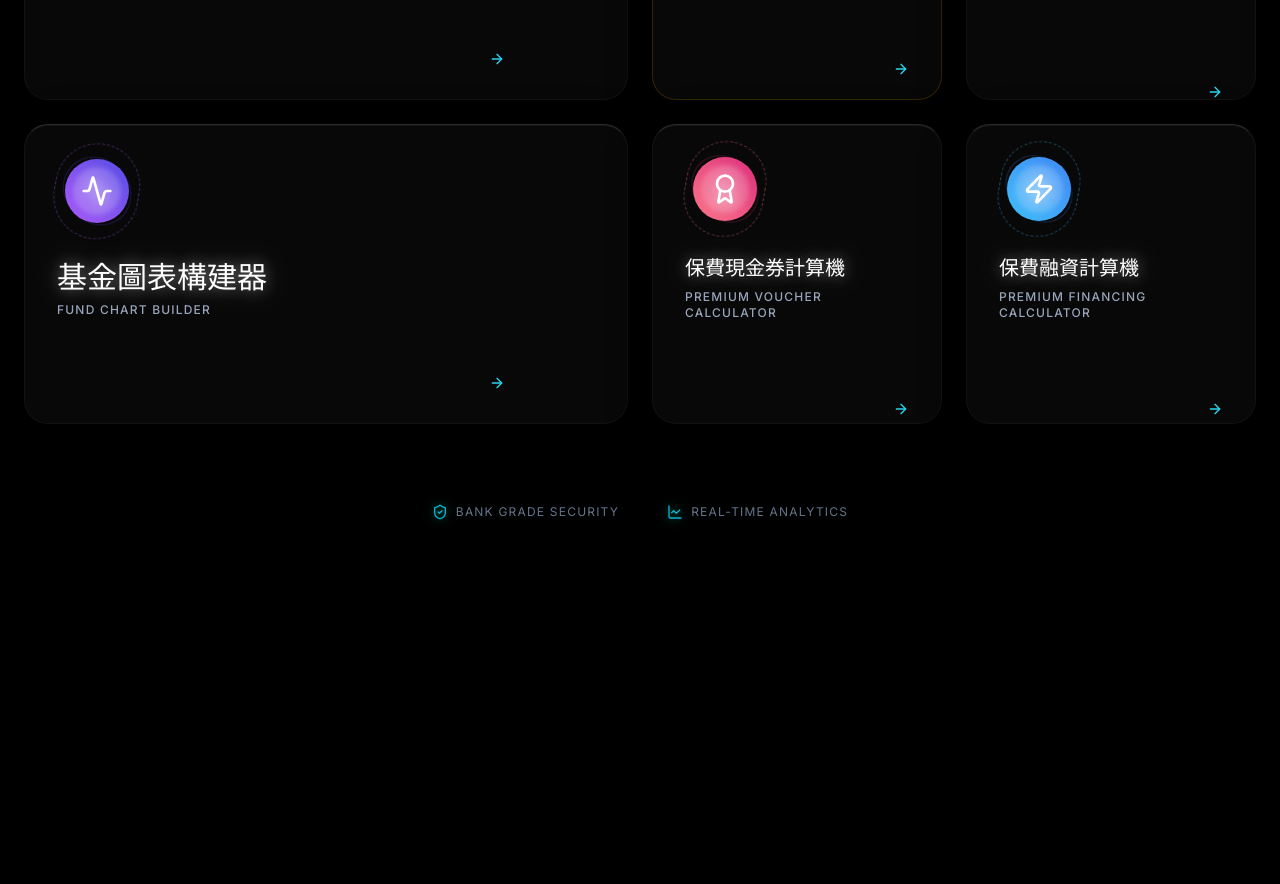
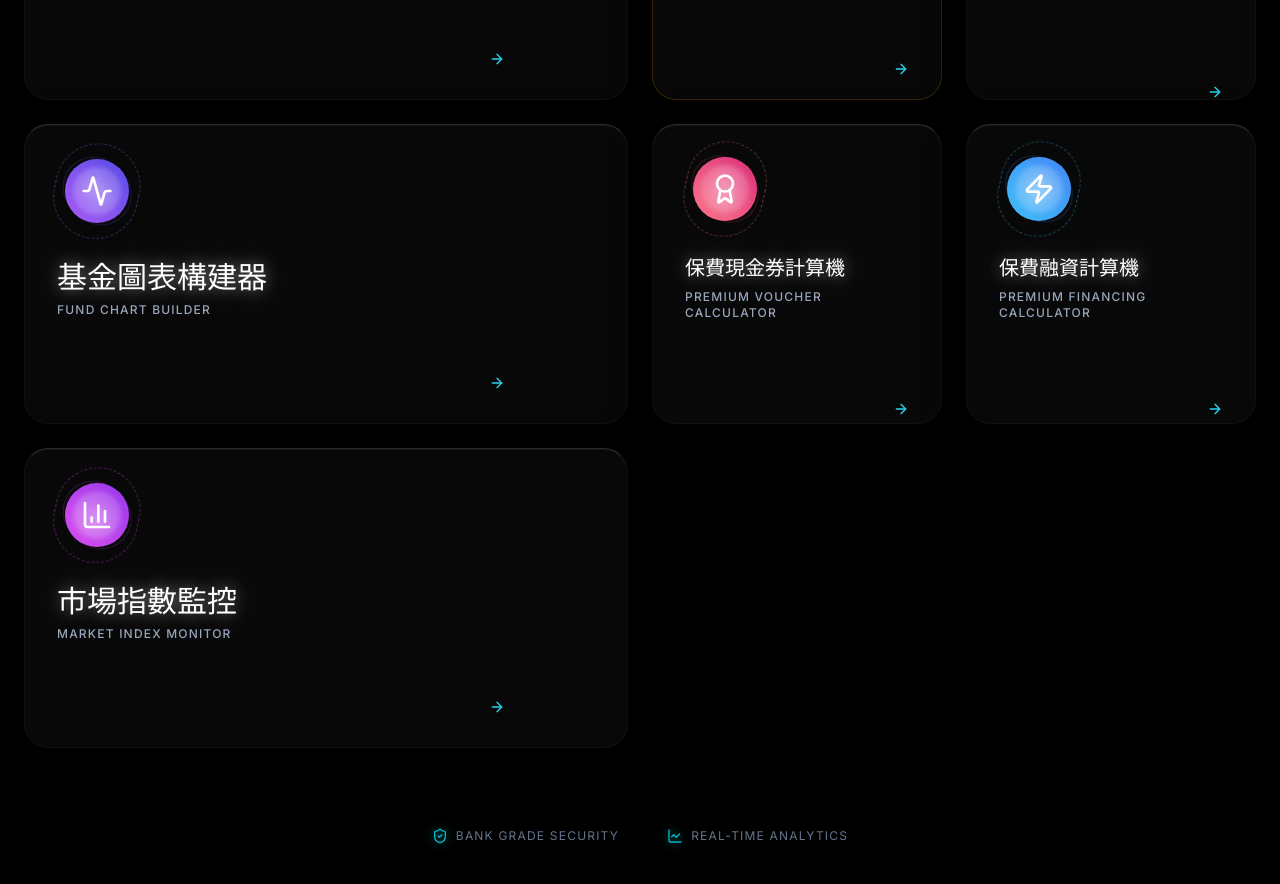
Before and after one commit to firaen22/Private-Wealth-Management, a React (Vite) app: page / in a window 1280 px wide. Shown: the part 620-1504 px from the top of the page. Before the commit the page ends 1220 px from the top, so only its background shows below. Built offline with nearby package versions, Linux system fonts and the light colour scheme; a web font is replaced by a local one.

Commit message:
feat: Add new market index monitor card to the application.

```diff
--- a/App.tsx
+++ b/App.tsx
@@ -200,6 +200,21 @@ const Dashboard: React.FC<DashboardProps> = ({ onViewChange }) => {
       external: true,
       buttonText: 'Calculate Now',
       size: 'normal'
+    },
+    {
+      id: 'market-index',
+      label: '市場指數監控',
+      subLabel: 'Market Index Monitor',
+      description: 'Track real-time global market indices and financial data performance.',
+      icon: BarChart3,
+      action: () => window.open('https://marketview-index.vercel.app/', '_blank'),
+      iconColor: 'text-white',
+      gradientFrom: 'from-fuchsia-500',
+      gradientTo: 'to-purple-600',
+      shadowColor: 'shadow-fuchsia-500/20',
+      external: true,
+      buttonText: 'View Markets',
+      size: 'large'
     }
   ];
 
```
